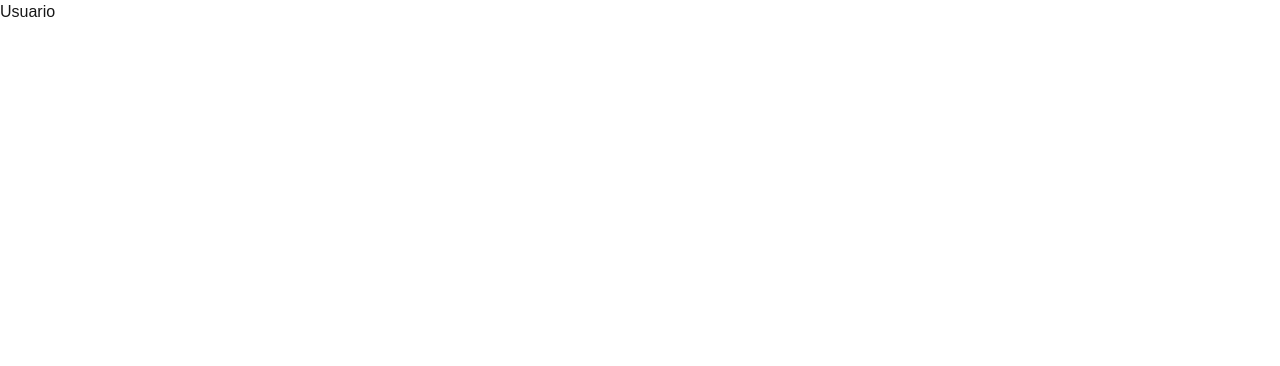
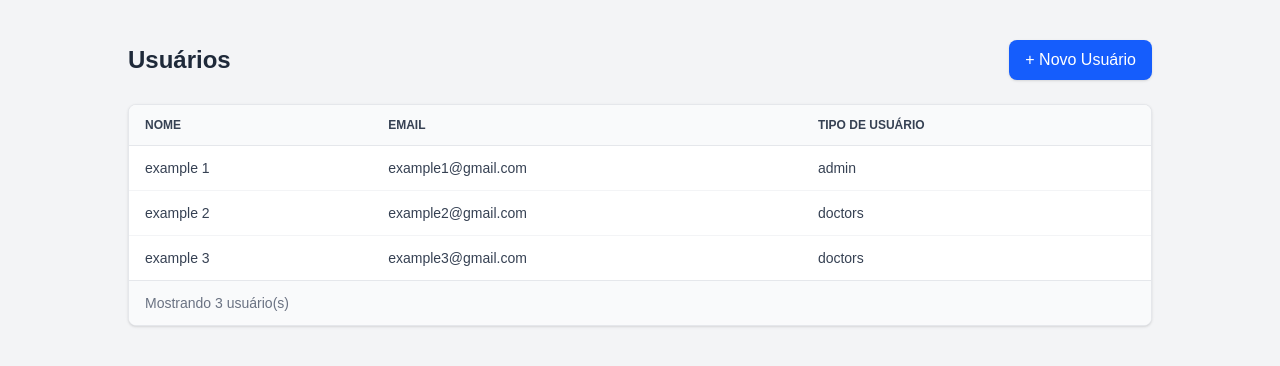
Before and after one commit to clarasenx/project-ubs, a Next.js app: page /admin/usuario in a window 1280 px wide. Shown: the top 366 px of the page. Built offline with nearby package versions, Linux system fonts and the light colour scheme.

Commit message:
prototipo

```diff
--- a/src/app/(private)/admin/usuario/page.tsx
+++ b/src/app/(private)/admin/usuario/page.tsx
@@ -1,3 +1,109 @@
+'use client'
+
+import { IUser } from '@/interfaces/IUser'
+import {
+  useReactTable,
+  getCoreRowModel,
+  flexRender,
+  ColumnDef,
+} from '@tanstack/react-table'
+
+const data: IUser[] = [
+  {
+    id: '1',
+    email: 'example1@gmail.com',
+    name: 'example 1',
+    password: 'password',
+    userType: 'admin',
+  },
+  {
+    id: '2',
+    email: 'example2@gmail.com',
+    name: 'example 2',
+    password: 'password',
+    userType: 'doctors',
+  },
+  {
+    id: '3',
+    email: 'example3@gmail.com',
+    name: 'example 3',
+    password: 'password',
+    userType: 'doctors',
+  },
+]
+
+const columns: ColumnDef<IUser>[] = [
+  { accessorKey: 'name', header: 'Nome' },
+  { accessorKey: 'email', header: 'Email' },
+  { accessorKey: 'userType', header: 'Tipo de Usuário' },
+]
+
 export default function Usuario() {
-  return <div>Usuario</div>
+  const table = useReactTable({
+    data,
+    columns,
+    getCoreRowModel: getCoreRowModel(),
+  })
+
+  return (
+    <main className="min-h-screen bg-gray-100 py-10 px-4">
+      <div className="max-w-5xl mx-auto">
+        {/* Cabeçalho da página */}
+        <header className="mb-6 flex items-center justify-between">
+          <h1 className="text-2xl font-bold text-gray-800">Usuários</h1>
+          <button className="px-4 py-2 bg-blue-600 text-white rounded-lg shadow hover:bg-blue-700 transition-colors">
+            + Novo Usuário
+          </button>
+        </header>
+
+        {/* Tabela */}
+        <div className="overflow-x-auto rounded-lg border border-gray-200 shadow bg-white">
+          <table className="min-w-full border-collapse text-sm">
+            <thead className="bg-gray-50 text-gray-700 uppercase text-xs font-semibold">
+              {table.getHeaderGroups().map((hg) => (
+                <tr key={hg.id}>
+                  {hg.headers.map((header) => (
+                    <th
+                      key={header.id}
+                      className="px-4 py-3 text-left border-b border-gray-200"
+                    >
+                      {header.isPlaceholder
+                        ? null
+                        : flexRender(
+                            header.column.columnDef.header,
+                            header.getContext()
+                          )}
+                    </th>
+                  ))}
+                </tr>
+              ))}
+            </thead>
+
+            <tbody className="divide-y divide-gray-100 text-gray-700">
+              {table.getRowModel().rows.map((row) => (
+                <tr
+                  key={row.id}
+                  className="hover:bg-gray-50 transition-colors duration-150"
+                >
+                  {row.getVisibleCells().map((cell) => (
+                    <td key={cell.id} className="px-4 py-3">
+                      {flexRender(
+                        cell.column.columnDef.cell,
+                        cell.getContext()
+                      )}
+                    </td>
+                  ))}
+                </tr>
+              ))}
+            </tbody>
+          </table>
+
+          {/* Rodapé opcional */}
+          <div className="px-4 py-3 text-sm text-gray-500 bg-gray-50 border-t border-gray-200">
+            Mostrando {data.length} usuário(s)
+          </div>
+        </div>
+      </div>
+    </main>
+  )
 }
--- /dev/null
+++ b/src/interfaces/IUser.ts
@@ -0,0 +1,9 @@
+export type userType = 'admin' | 'doctors'
+
+export interface IUser {
+  id: string;
+  name: string;
+  email: string;
+  password: string;
+  userType: userType;
+}
```
Also changed, not shown: package.json (+7 -6 lines), 1 other file (tests, documents, lock files or other folders).
